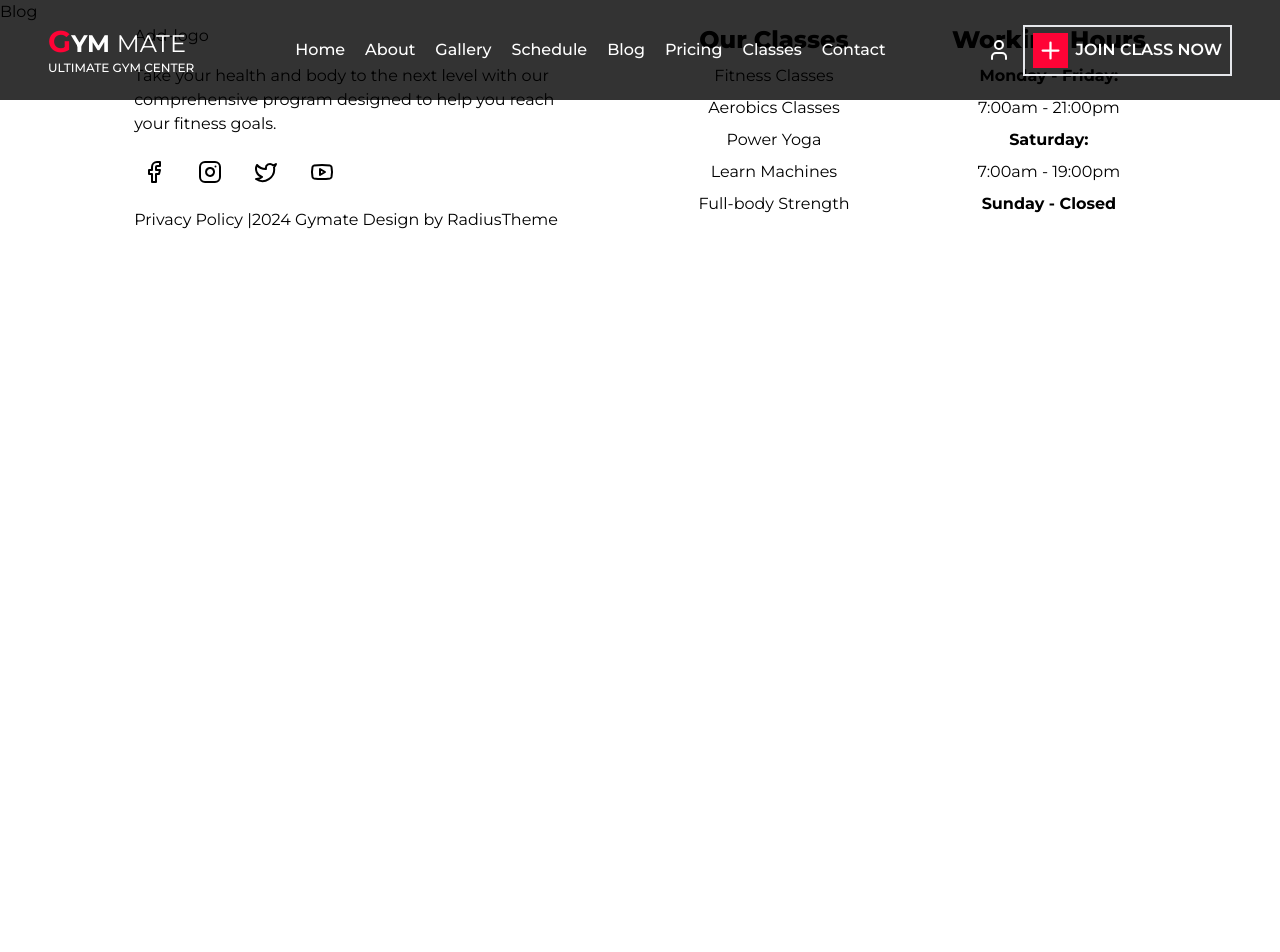
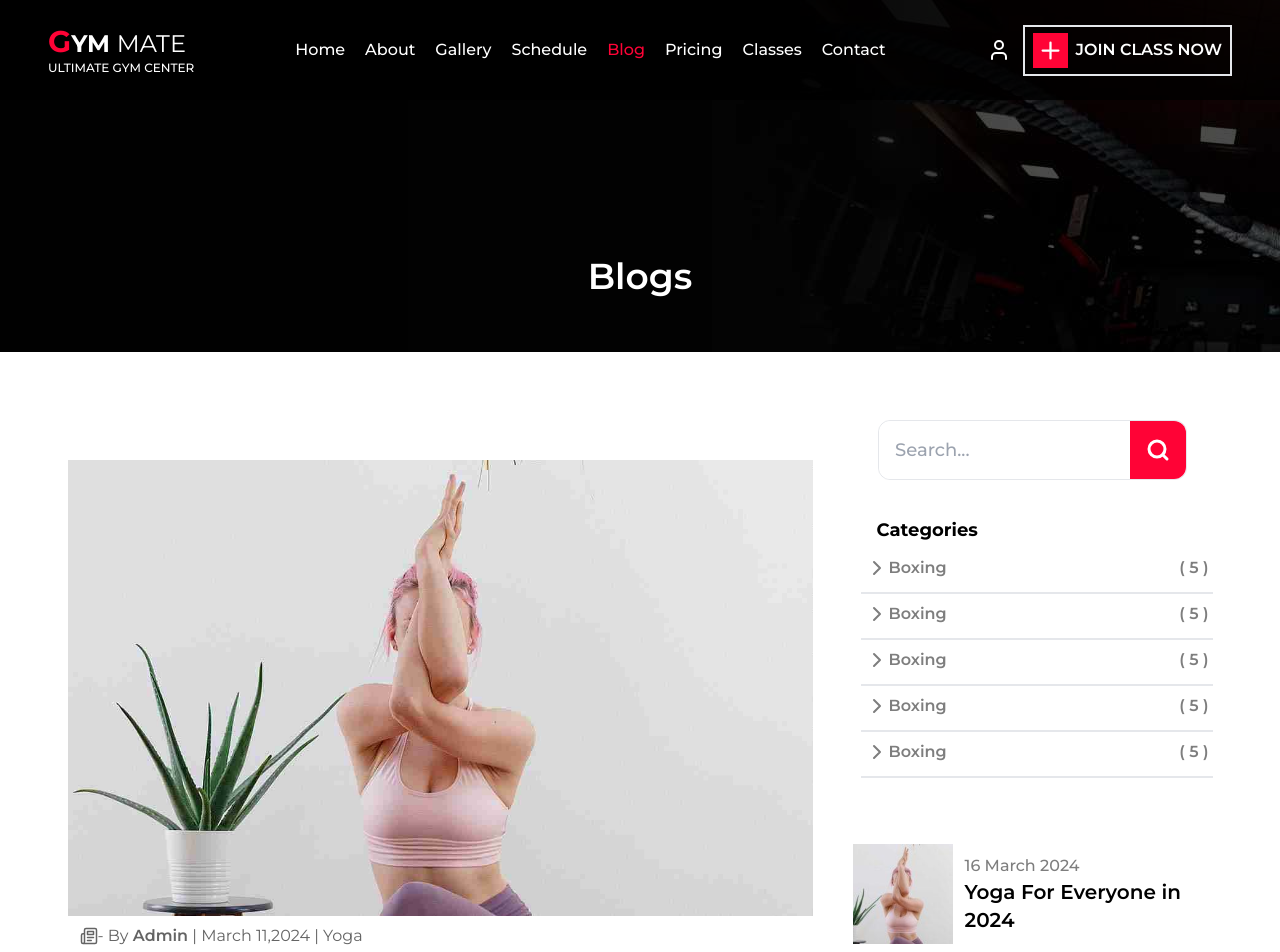
Before and after one commit to abhisheksooni/Gym-mate, a React (Vite) app: page /blog in a window 1280 px wide. Shown: the top 952 px of the page. Before the commit the page ends 800 px from the top, so only its background shows below. Built offline with nearby package versions, Linux system fonts and the light colour scheme.

Commit message:
Build: Blog section Fix: Schedules - Nav Schedules Click no working

```diff
--- a/src/Pages/Blog/Blog.jsx
+++ b/src/Pages/Blog/Blog.jsx
@@ -1,8 +1,244 @@
 import React from 'react'
+import { Newspaper , Search, ChevronRight} from 'lucide-react';
+// Blog images
+import img2 from "../../Images/blogpage/2.jpg"
+import img1 from "../../Images/blogpage/1.jpg"
+import img3 from "../../Images/blogpage/3.jpg"
+import img4 from "../../Images/blogpage/4.jpg"
+import img5 from "../../Images/blogpage/5.jpg"
+import img6 from "../../Images/blogpage/6.jpg"
+import img7 from "../../Images/blogpage/7.jpg"
+// recent images
+import r1 from "../../Images/blogpage/recent1.jpg"
+import r2 from "../../Images/blogpage/recent2.jpg"
+import r3 from "../../Images/blogpage/recent3.jpg"
+import r4 from "../../Images/blogpage/recent4.jpg"
+import r5 from "../../Images/blogpage/recent5.jpg"
+import r6 from "../../Images/blogpage/recent6.jpg"
+// Add images
+import Add from "../../Images/blogpage/sidebar1.png"
+import { Button } from '../../components/AllExport';
+
 
 function Blog() {
+
+const blogs = [
+
+    {
+      id:1,
+      img: img1,
+      Hadding: "Yoga For Everyone in india 2025 live now",
+      discripson: "Authoritatively disseminate multimedia based total linkage through market-driven methodolContinually.",
+    },
+    {
+      id:2,
+      img: img2,
+      Hadding: "Getting Back Into CrossFit After Vacation",
+      discripson: "Authoritatively disseminate multimedia based total linkage through market-driven methodolContinually transform .",
+    },
+    {
+      id:3,
+      img: img3,
+      Hadding: "Give your fitness a boost with our new gym challenge",
+      discripson: "Authoritatively disseminate multimedia based total linkage through market-driven methodolContinually.",
+    },
+    {
+      id:4,
+      img: img4,
+      Hadding: "How to Get Fit Your Kids Moving Throughout The Summer",
+      discripson: "Authoritatively disseminate multimedia based total linkage through market-driven methodolContinually.",
+    },
+    {
+      id:5,
+      img: img5,
+      Hadding: "How to Get Fit Your Kids Moving Throughout The Summer",
+      discripson: "Authoritatively disseminate multimedia based total linkage through market-driven methodolContinually.",
+    },
+    {
+      id:6,
+      img: img6,
+      Hadding: "How to Get Fit Your Kids Moving Throughout The Summer",
+      discripson: "Authoritatively disseminate multimedia based total linkage through market-driven methodolContinually.",
+    },
+    {
+      id:7,
+      img: img7,
+      Hadding: "How to Get Fit Your Kids Moving Throughout The Summer",
+      discripson: "Authoritatively disseminate multimedia based total linkage through market-driven methodolContinually.",
+    },
+
+]
+
+const recentImg = [
+  {
+    img:r1,
+    discripson:"Yoga For Everyone in 2024",
+  },
+  {
+    img:r2,
+    discripson:"Getting Back Into CrossFit",
+  },
+  {
+    img:r3,
+    discripson:"Meet Fitness Abassador Grace",
+  },
+  {
+    img:r4,
+    discripson:"The best are European Meditation Practitioner",
+  },
+  {
+    img:r5,
+    discripson:"Learn Boxing With Our Trainer John",
+  },
+  {
+    img:r6,
+    discripson:"How To Get Lean For The Summer",
+  },
+]
+
   return (
-    <div>Blog</div>
+    <section className=' pb-10'>
+      {/* Background img */}
+    <div className="bg-addpage bg-no-repeat  text-center">
+    <div className="  h-[22rem]  bg-black/70  ">
+    <h1 className='pt-[16rem] text-[#fff] text-4xl font-semibold'>Blogs</h1>
+    </div>
+    </div>
+
+    <div className=" mt-12 p-5 flex flex-wrap gap-10 justify-center">
+{/* Blog */}
+    <div className=" max-w-[745px]">
+
+{/* Blog card */}
+{
+  blogs.map((i)=>(
+    <div  key={Math.random} className="">
+<div className=" my-10 max-w-[745px]">
+<img src={i.img} alt="" />
+<div className="px-3">
+
+<div className=" flex items-center text-base text-[#646464] mt-2">
+<Newspaper size={18}/>
+<span>-  By <span className='font-semibold'>Admin</span> | March 11,2024 | Yoga </span>
+</div>
+{/* Hading */}
+<h1 className=' text-[2.5rem] leading-10 font-bold my-4'>{i.Hadding}</h1>
+<p className='text-base text-[#646464] mb-4'>{i.discripson}</p>
+<Button addclass={" text-[#fff]"} />
+</div>
+</div>
+</div>
+  ))
+}
+    </div>
+
+{/* Search Section */}
+<div className=" flex gap-4 flex-col lg:max-w-[360px] w-full">
+
+  {/* Search  */}
+<div className=" flex items-center mx-auto h-[60px] border-[1px] rounded-xl">
+  <input type="search"
+  placeholder='Search...'
+  className='h-full p-4 font-medium outline-none  text-[18px] rounded-s-xl'
+  />
+  {/* <button>X</button> */}
+  <button className='px-4 bg-red h-full text-white rounded-r-xl'><Search strokeWidth={3} /></button>
+</div>
+
+{/* Categories */}
+
+<div className=" pl-2 py-4">
+  <p className=' my-1 pl-4 font-bold text-lg'>Categories</p>
+
+  <div className="flex justify-between px-1 items-center font-semibold cursor-pointer text-[#7e7e7e] hover:text-[#ff0336] border-b-2 pb-3 py-2">
+    <div className="flex">
+  <ChevronRight/>
+    <p > Boxing</p>
+    </div>
+    <span >( 5 )</span>
+  </div>
+
+  <div className="flex justify-between px-1 items-center font-semibold cursor-pointer text-[#7e7e7e] hover:text-[#ff0336] border-b-2 pb-3 py-2">
+    <div className="flex">
+  <ChevronRight/>
+    <p > Boxing</p>
+    </div>
+    <span >( 5 )</span>
+  </div>
+
+  <div className="flex justify-between px-1 items-center font-semibold cursor-pointer text-[#7e7e7e] hover:text-[#ff0336] border-b-2 pb-3 py-2">
+    <div className="flex">
+  <ChevronRight/>
+    <p > Boxing</p>
+    </div>
+    <span >( 5 )</span>
+  </div>
+
+  <div className="flex justify-between px-1 items-center font-semibold cursor-pointer text-[#7e7e7e] hover:text-[#ff0336] border-b-2 pb-3 py-2">
+    <div className="flex">
+  <ChevronRight/>
+    <p > Boxing</p>
+    </div>
+    <span >( 5 )</span>
+  </div>
+
+  <div className="flex justify-between px-1 items-center font-semibold cursor-pointer text-[#7e7e7e] hover:text-[#ff0336] border-b-2 pb-3 py-2">
+    <div className="flex">
+  <ChevronRight/>
+    <p > Boxing</p>
+    </div>
+    <span >( 5 )</span>
+  </div>
+
+
+</div>
+
+{/* recent  */}
+<ul className=' my-4'>
+  {
+    recentImg.map(e=>(
+      <li key={Math.random()} className=' flex items-center my-4'>
+      <img src={e.img} alt=""
+      className=' w-[100px] cursor-pointer'
+      />
+      <div className="p-3">
+        <p className=' font-medium text-[#7e7e7e]'>16 March 2024</p>
+        <p className=' font-semibold text-xl hover:text-red cursor-pointer'>{e.discripson}</p>
+      </div>
+    </li>
+    ))
+  }
+
+
+</ul>
+
+{/* tags */}
+<div className="">
+<p className='font-bold text-xl my-4'>Popular Tags</p>
+<div className=" flex flex-wrap gap-x-5 gap-y-3 text-lg font-medium text-[#7e7e7e] hover:*:text-red">
+<span>#Crossfit</span>
+<span>#Fitness</span>
+<span>#Gym</span>
+<span>#Running</span>
+<span>#Workout</span>
+<span>#Boxing</span>
+<span>#Meditation</span>
+<span>#Yoga</span>
+</div>
+</div>
+
+{/* Add poster */}
+
+<div className=" mx-auto">
+  <img src={Add} alt="" />
+</div>
+
+
+</div>
+    </div>
+
+
+    </section>
   )
 }
 
--- /dev/null
+++ b/src/Pages/Blog/BlogData.js
@@ -0,0 +1,2 @@
+
+cons
--- a/src/Pages/Hero/Home.jsx
+++ b/src/Pages/Hero/Home.jsx
@@ -45,7 +45,8 @@ function Home() {
         span={"call : "}
         pp={"+91 888-8888"}
       />
-    <Footer/>
+      {/* fix this */}
+    {/* <Footer/> */}
     </div>
   );
 }
--- a/src/components/Blog/BlogSmallCard.jsx
+++ b/src/components/Blog/BlogSmallCard.jsx
@@ -1,10 +1,10 @@
 import React,{useState} from "react";
+import { Button } from "../AllExport";
+import { ThumbsUp } from 'lucide-react';
 import img1 from "../../Images/blogpage/1.jpg";
 import img2 from "../../Images/blogpage/2.jpg";
 import img3 from "../../Images/blogpage/3.jpg";
 import img4 from "../../Images/blogpage/4.jpg";
-import { Button } from "../AllExport";
-import { ThumbsUp } from 'lucide-react';
 
 function BlogSmallCard() {
   const i = [
--- a/src/components/Nav/Nav.jsx
+++ b/src/components/Nav/Nav.jsx
@@ -1,5 +1,5 @@
 import React, { useState } from 'react'
-import { NavLink, Link } from 'react-router-dom';
+import { NavLink, } from 'react-router-dom';
 import { User, Plus,AlignJustify, X } from 'lucide-react';
 
 function Nav() {
@@ -29,28 +29,28 @@ function Nav() {
             </div>
         </div>
         {/* li */}
-        <ul className=' gap-5 cursor-pointer font-medium text-white hidden xl:flex '>
-            <li className=' hover:text-red'> <Link to={"/"}>Home</Link></li>
-            <li className=' hover:text-red'> <Link to={"AboutUs"}>About</Link></li>
-            <li className=' hover:text-red'><Link to={"gallery"}>Gallery</Link></li>
-            <li className=' hover:text-red'><Link to={"schedule/monday"}>Schedule</Link></li>
-            <li className=' hover:text-red'><Link to={"blog"}>Blog</Link></li>
-            <li className=' hover:text-red'><Link to={"pricing"}>Pricing</Link></li>
-            <li className=' hover:text-red'><Link to={"classes"}>Classes</Link></li>
-            <li className=' hover:text-red'><Link to={"contact"}>Contact</Link></li>
+        <ul className=' gap-5 cursor-pointer font-medium text-white hidden xl:flex hover:*:text-red'>
+            <li > <NavLink to={"/"}  className={({isActive})=>`${isActive?"text-red":""}`}>Home</NavLink></li>
+            <li > <NavLink to={"AboutUs"}  className={({isActive})=>`${isActive?"text-red":""}`}>About</NavLink></li>
+            <li ><NavLink to={"gallery"}  className={({isActive})=>`${isActive?"text-red":""}`}>Gallery</NavLink></li>
+            <li ><NavLink to={"schedule/monday"} exact className={({isActive})=>`${isActive?"text-red":""}`}>Schedule</NavLink></li>
+            <li ><NavLink to={"blog"}  className={({isActive})=>`${isActive?"text-red":""}`}>Blog</NavLink></li>
+            <li ><NavLink to={"pricing"}  className={({isActive})=>`${isActive?"text-red":""}`}>Pricing</NavLink></li>
+            <li ><NavLink to={"classes"}  className={({isActive})=>`${isActive?"text-red":""}`}>Classes</NavLink></li>
+            <li ><NavLink to={"contact"}  className={({isActive})=>`${isActive?"text-red":""}`}>Contact</NavLink></li>
 
         </ul>
         {/* join button */}
         <div className=" flex items-center gap-3 text-white">
-            {/* mobile btn */}
-
+            {/* mobile Menu btn */}
              <button className='xl:hidden'
              onClick={navbtn}
              >
                  <AlignJustify size={27}/>
                 </button>
-
-            <button className='hover:text-red'><User /></button>
+                {/* Login user */}
+                <NavLink to={"login"}  className={({isActive})=>`${isActive?"text-red":""} hover:text-red`}><User /></NavLink>
+            {/* <button className=''></button> */}
 
             <button className='items-center font-semibold gap-2 border-2 p-1.5 px-2 hidden sm:flex'>
                <span className=' bg-red p-1'>
@@ -74,14 +74,14 @@ function Nav() {
        > <X size={30} /> </button>
        </div>
         <ul className='cursor-pointer text-xl font-medium *:mb-4 text-center'>
-            <li className=' hover:text-red'> <Link to={"/"}>Home</Link></li>
-            <li className=' hover:text-red'> <Link to={"AboutUs"}>About</Link></li>
-            <li className=' hover:text-red'><Link to={"gallery"}>Gallery</Link></li>
-            <li className=' hover:text-red'><Link to={"schedule"}>Schedule</Link></li>
-            <li className=' hover:text-red'><Link to={"blog"}>Blog</Link></li>
-            <li className=' hover:text-red'><Link to={"pricing"}>Pricing</Link></li>
-            <li className=' hover:text-red'><Link to={"classes"}>Classes</Link></li>
-            <li className=' hover:text-red'><Link to={"contact"}>Contact</Link></li>
+            <li className=' hover:text-red'> <NavLink to={"/"}>Home</NavLink></li>
+            <li className=' hover:text-red'> <NavLink to={"AboutUs"}>About</NavLink></li>
+            <li className=' hover:text-red'><NavLink to={"gallery"}>Gallery</NavLink></li>
+            <li className=' hover:text-red'><NavLink to={"schedule"}>Schedule</NavLink></li>
+            <li className=' hover:text-red'><NavLink to={"blog"}>Blog</NavLink></li>
+            <li className=' hover:text-red'><NavLink to={"pricing"}>Pricing</NavLink></li>
+            <li className=' hover:text-red'><NavLink to={"classes"}>Classes</NavLink></li>
+            <li className=' hover:text-red'><NavLink to={"contact"}>Contact</NavLink></li>
         </ul>
     </div>
     </nav>
```
